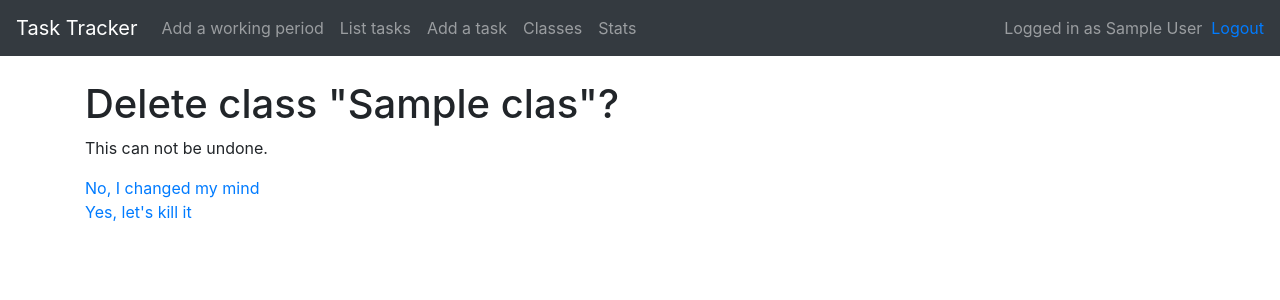
After one commit to sofivanhanen/task-tracker, a Flask app: page /classes/1/delete/confirm/ in a window 1280 px wide. The commit adds this page. Shown: the top 300 px of the page. Run offline with Flask 2, Linux system fonts and the light colour scheme; a user stored in the database is signed in; tables that the repository leaves empty hold one stand-in row (values such as "Sample post"); some libraries are stand-ins or nearby versions.

Commit message:
Delete classes

```diff
--- a/application/classes/models.py
+++ b/application/classes/models.py
@@ -18,7 +18,10 @@ class Class(Base):
 
     def __init__(self, name):
         self.name = name
-        self.count = get_total_tasks_for_class(self.id)
+        try:
+            self.count = get_total_tasks_for_class(self.id)
+        except NameError:
+            self.count = 0
 
     @staticmethod
     def get_total_tasks_for_class(class_id):
--- a/application/classes/views.py
+++ b/application/classes/views.py
@@ -44,3 +44,31 @@ def classes_details(class_id):
         return redirect(url_for("auth_unauthorized"))
 
     return render_template("classes/details.html", c=c)
+
+
+@app.route("/classes/<class_id>/delete/confirm/")
+@login_required
+def classes_confirm_delete(class_id):
+
+    c = Class.query.get(class_id)
+    if c.account_id != current_user.id:
+        return redirect(url_for("auth_unauthorized"))
+
+    return render_template("classes/delete.html", c=c)
+
+
+@app.route("/classes/<class_id>/delete/")
+@login_required
+def classes_delete_class(class_id):
+
+    c = Class.query.get(class_id)
+    if c.account_id != current_user.id:
+        return redirect(url_for("auth_unauthorized"))
+
+    # Deleting relationships to tasks
+    c.tasks = []
+    # Deleting the class object
+    db.session().delete(c)
+    db.session().commit()
+
+    return redirect(url_for("classes_index"))
--- /dev/null
+++ b/application/templates/classes/delete.html
@@ -0,0 +1,10 @@
+{% extends "layout.html" %} {% block body %}
+<h1>
+  Delete class "{{c.name}}"?
+</h1>
+<p>
+  This can not be undone.
+</p>
+<a href="{{url_for('classes_details', class_id = c.id)}}">No, I changed my mind</a>
+<br>
+<a href="{{url_for('classes_delete_class', class_id = c.id)}}">Yes, let's kill it</a> {% endblock %}
```
Also changed, not shown: application/templates/classes/details.html (+8 -0 lines).
